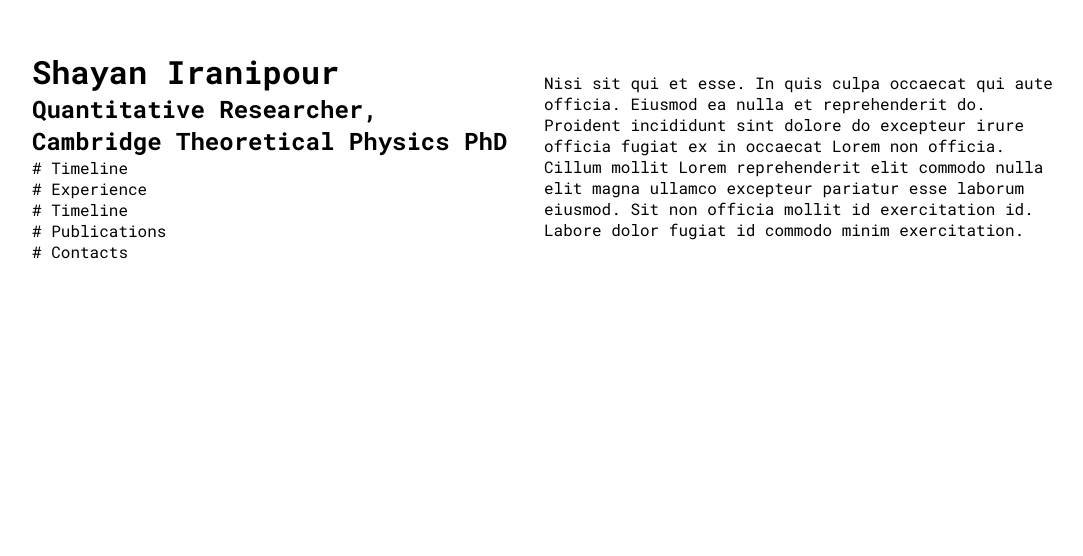
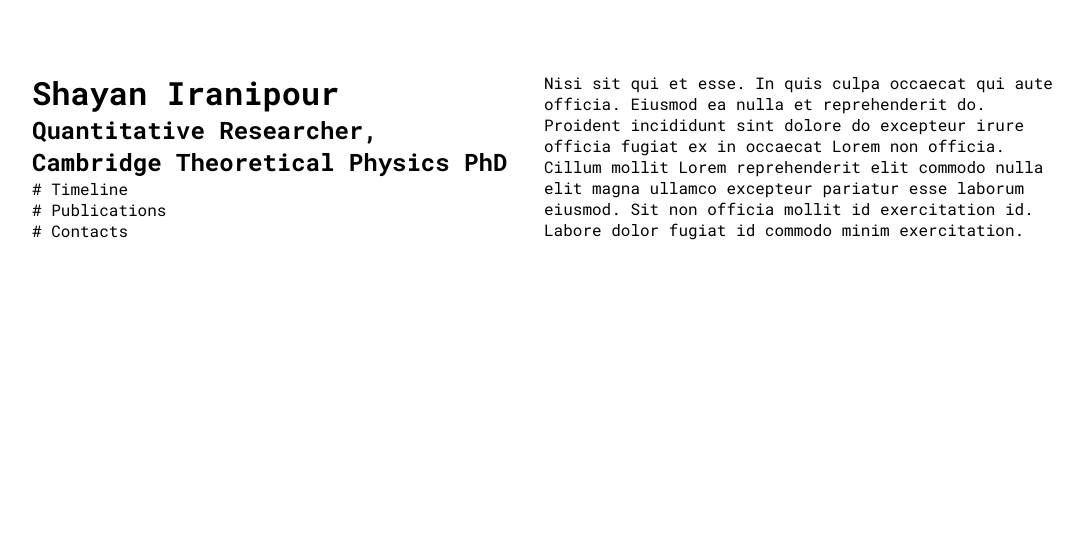
Before and after one commit to siranipour/website, a React (Vite) app in the folder website/: page / in a window 1280 px wide. Shown: the part 244-800 px from the top of the page, without its empty margins (96-1179 px from the left). Built offline with nearby package versions, Linux system fonts and the light colour scheme.

Commit message:
Smooth scrolling to new section

```diff
--- a/website/src/App.css
+++ b/website/src/App.css
@@ -1,6 +1,10 @@
 :root {
     margin: 10%;
     margin-top: 0;
+}
+
+html {
+    scroll-behavior: smooth;
 }
 
 *, *::after, *::before {
--- a/website/src/components/Nav/Nav.tsx
+++ b/website/src/components/Nav/Nav.tsx
@@ -1,13 +1,7 @@
 import style from "./Nav.module.css";
 
 const Nav = () => {
-  const items = [
-    "Timeline",
-    "Experience",
-    "Timeline",
-    "Publications",
-    "Contacts",
-  ];
+  const items = ["Timeline", "Publications", "Contacts"];
   return (
     <div className={style.navMenu}>
       {items.map((ele) => (
```
